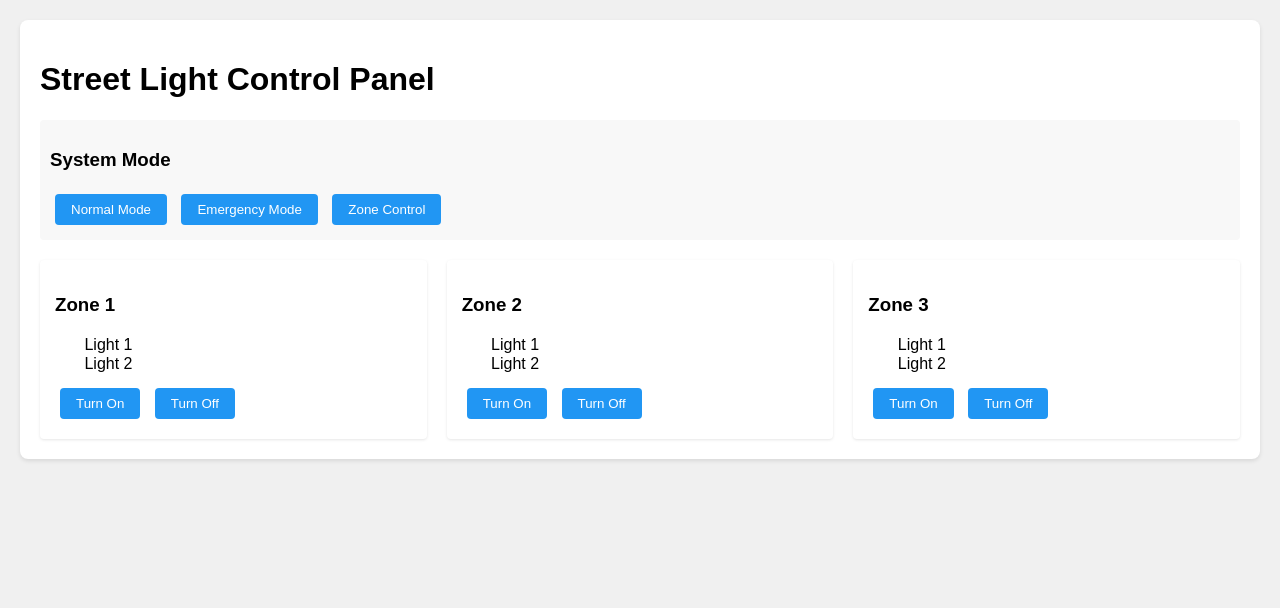
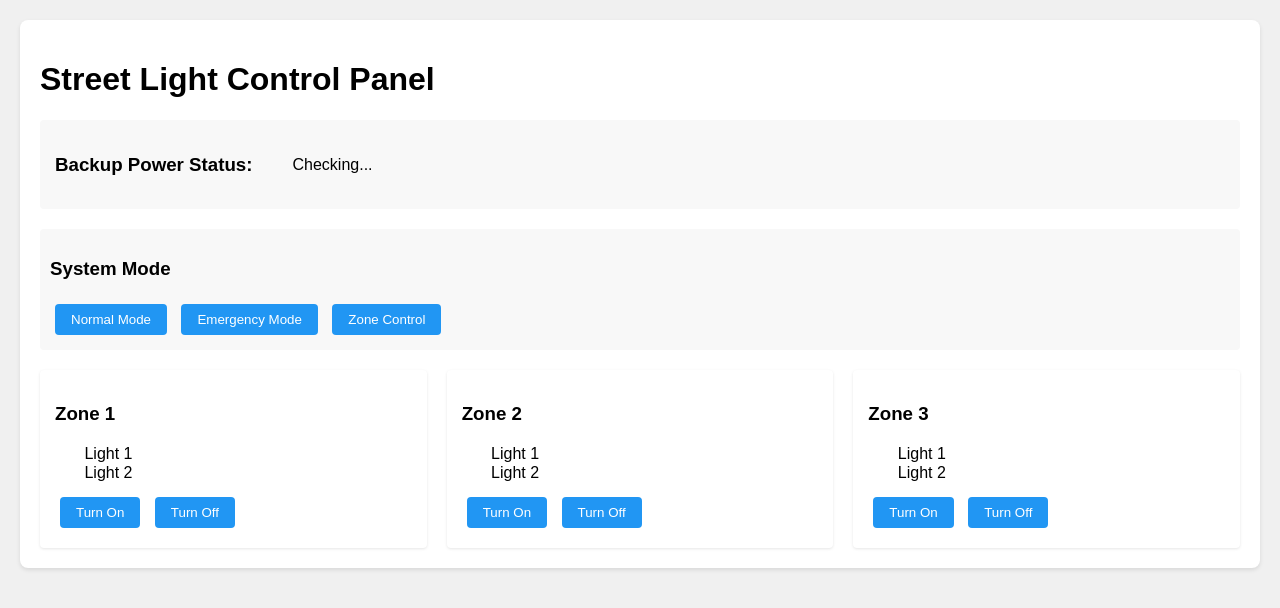
Before and after one commit to Vipin-V/streetlight_system, a Flask app: page / in a window 1280 px wide. Shown: the top 608 px of the page. Run offline with Flask 3, Linux system fonts and the light colour scheme.

Commit message:
power backup

```diff
--- a/templates/index.html
+++ b/templates/index.html
@@ -60,11 +60,40 @@
         .zone-controls {
             margin-top: 10px;
         }
+        .backup-status {
+            margin: 20px 0;
+            padding: 15px;
+            background-color: #f8f8f8;
+            border-radius: 4px;
+            display: flex;
+            align-items: center;
+            gap: 10px;
+        }
+        .backup-indicator {
+            width: 20px;
+            height: 20px;
+            border-radius: 50%;
+            display: inline-block;
+        }
+        .backup-on {
+            background-color: #4CAF50;
+            box-shadow: 0 0 10px #4CAF50;
+        }
+        .backup-off {
+            background-color: #f44336;
+            box-shadow: 0 0 10px #f44336;
+        }
     </style>
 </head>
 <body>
     <div class="control-panel">
         <h1>Street Light Control Panel</h1>
+
+        <div class="backup-status">
+            <h3>Backup Power Status:</h3>
+            <span class="backup-indicator" id="backup-indicator"></span>
+            <span id="backup-text">Checking...</span>
+        </div>
 
         <div class="mode-controls">
             <h3>System Mode</h3>
@@ -141,6 +170,12 @@
                         indicator.className = 'light-indicator ' + status;
                     }
 
+                    // Update backup status
+                    const backupIndicator = document.getElementById('backup-indicator');
+                    const backupText = document.getElementById('backup-text');
+                    backupIndicator.className = 'backup-indicator backup-' + data.backup_status;
+                    backupText.textContent = 'Backup Power: ' + data.backup_status.toUpperCase();
+
                     // Update zone controls visibility
                     const zoneControls = document.querySelectorAll('.zone-controls');
                     zoneControls.forEach(control => {
```
